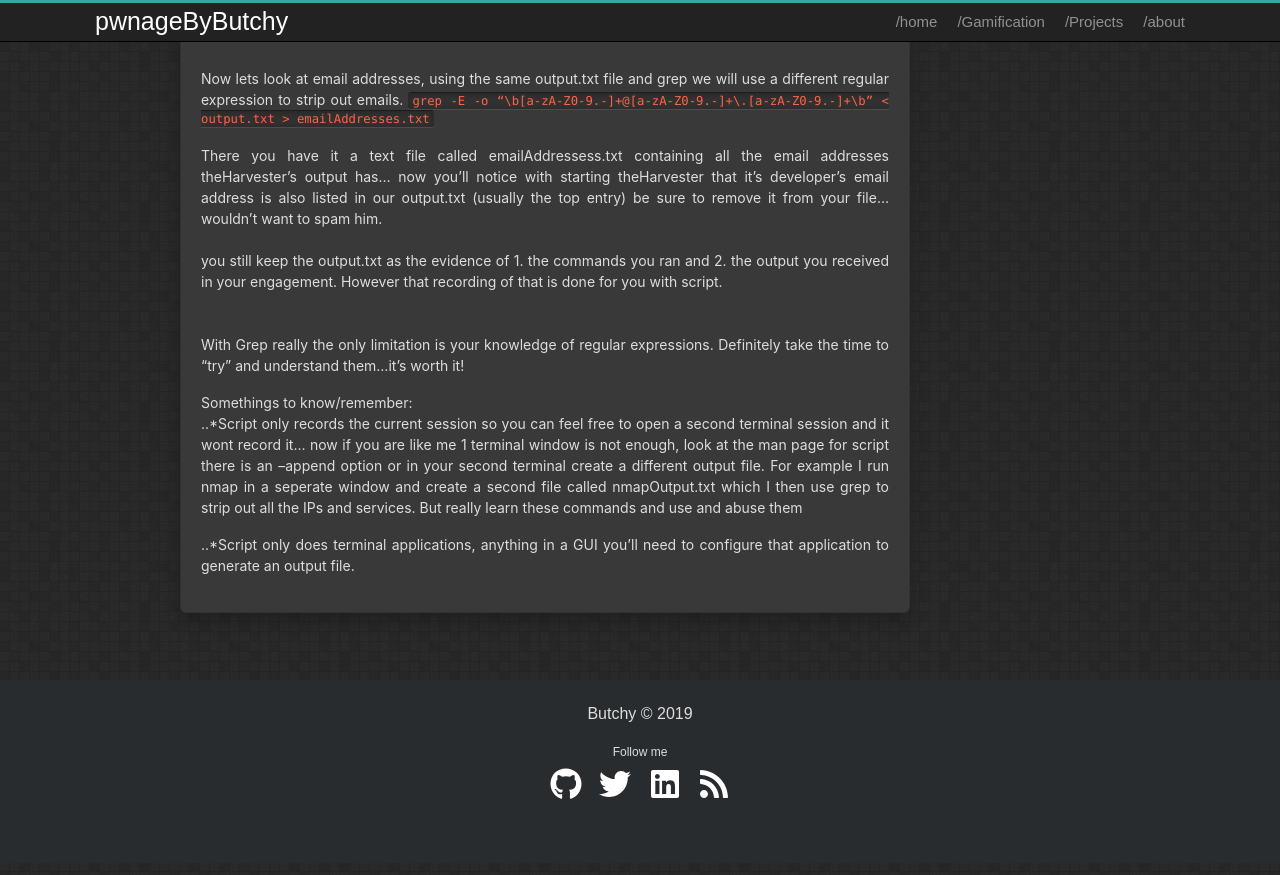
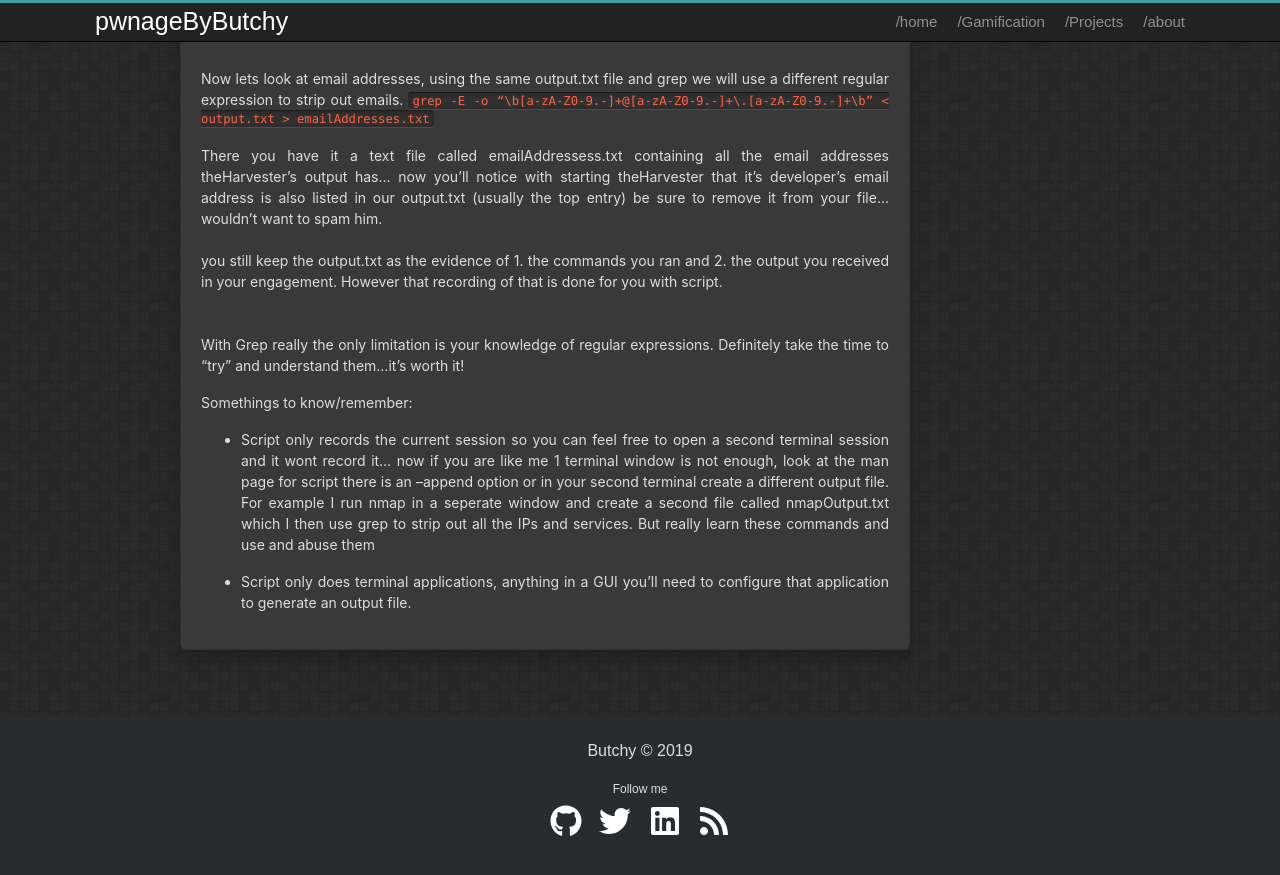
Before and after one commit to pwnageByButchy/pwnageByButchy.github.io, a Jekyll site: the page built from _posts/2020-01-29-use-the-tools-that-linux-gave-you.md, in a window 1280 px wide and 900 px high, scrolled down 1179 px. Shown: the top 875 px of the window. Built offline with Jekyll 4.4.1, drawn with Linux system fonts in a browser that asks for light colours.

```diff
--- a/_posts/2020-01-29-use-the-tools-that-linux-gave-you.md
+++ b/_posts/2020-01-29-use-the-tools-that-linux-gave-you.md
@@ -36,6 +36,6 @@ There you have it a text file called emailAddressess.txt containing all the emai
 With Grep really the only limitation is your knowledge of regular expressions. Definitely take the time to "try" and understand them...it's worth it!
 
 Somethings to know/remember:
-..*Script only records the current session so you can feel free to open a second terminal session and it wont record it... now if you are like me 1 terminal window is not enough, look at the man page for script there is an --append option or in your second terminal create a different output file. For example I run nmap in a seperate window and create a second file called nmapOutput.txt which I then use grep to strip out all the IPs and services. But really learn these commands and use and abuse them
+* Script only records the current session so you can feel free to open a second terminal session and it wont record it... now if you are like me 1 terminal window is not enough, look at the man page for script there is an --append option or in your second terminal create a different output file. For example I run nmap in a seperate window and create a second file called nmapOutput.txt which I then use grep to strip out all the IPs and services. But really learn these commands and use and abuse them
 
-..*Script only does terminal applications, anything in a GUI you'll need to configure that application to generate an output file.
+* Script only does terminal applications, anything in a GUI you'll need to configure that application to generate an output file.
```
